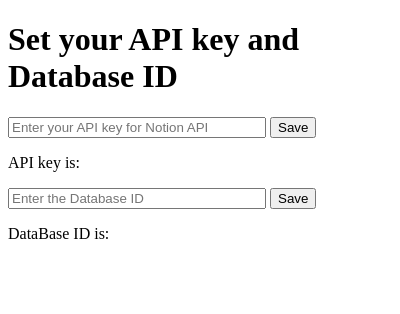
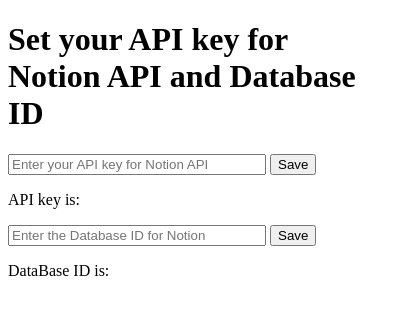
Before and after one commit to kootr/artscape_to_notion, a browser extension: page src/popup.html in a window 400 px wide. Drawn offline with Linux system fonts and the light colour scheme.

Commit message:
Update comments

```diff
--- a/src/popup.html
+++ b/src/popup.html
@@ -16,12 +16,12 @@
   </style>
 </head>
 <body>
-  <h1>Set your API key and Database ID</h1>
+  <h1>Set your API key for Notion API and Database ID</h1>
   <input id="user-input-api" type="text" placeholder="Enter your API key for Notion API">
   <button id="save-btn-api">Save</button>
   <p>API key is: <span id="saved-input-api"></span></p>
 
-  <input id="user-input-db" type="text" placeholder="Enter the Database ID">
+  <input id="user-input-db" type="text" placeholder="Enter the Database ID for Notion">
   <button id="save-btn-db">Save</button>
   <p>DataBase ID is: <span id="saved-input-db"></span></p>
 
--- a/src/scripts/popup.js
+++ b/src/scripts/popup.js
@@ -25,7 +25,7 @@
     inputElementDb.value = '';
   });
 
-  // 保存されている値を表示する
+  // 保存されている値をボックスに表示する
   chrome.storage.local.get(['ApiKey', 'DBID'], (result) => {
     savedInputApi.textContent = '*****' + result.ApiKey.slice(-5,) || '';
     savedInputDb.textContent = '*****' + result.DBID.slice(-5,) || '';
```
Also changed, not shown: src/scripts/content.js (+4 -5 lines), README.md.
